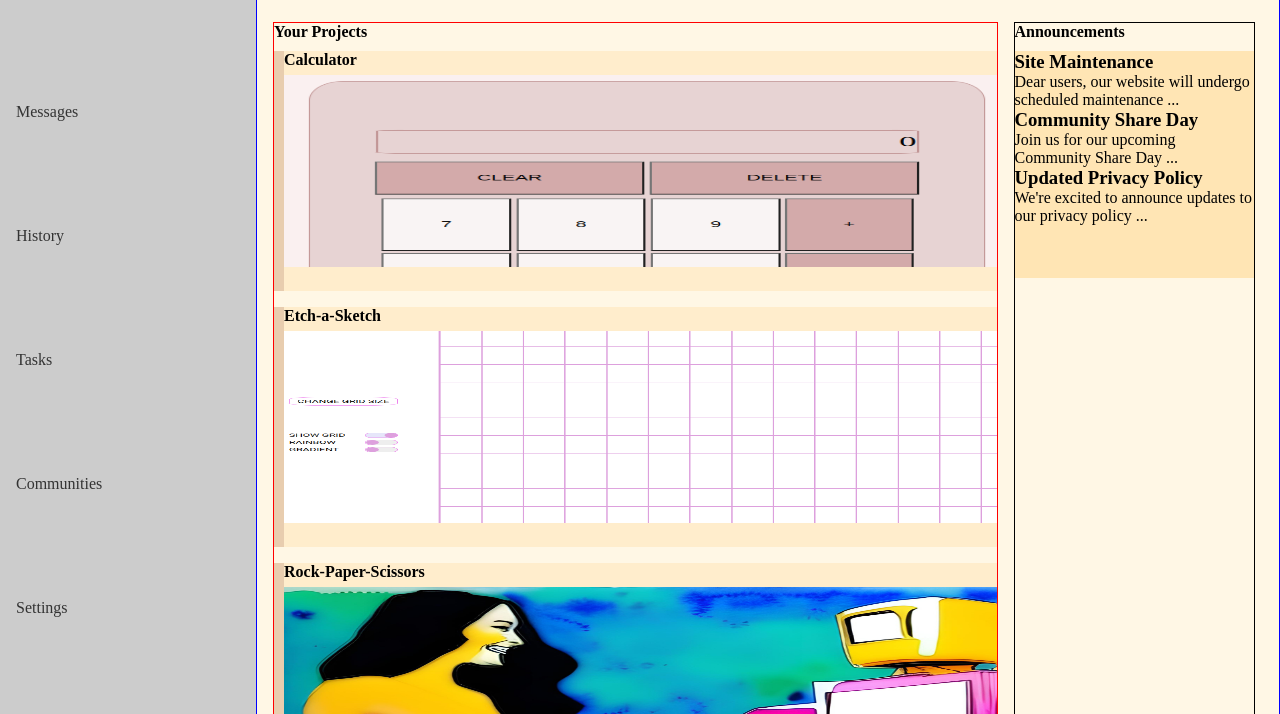
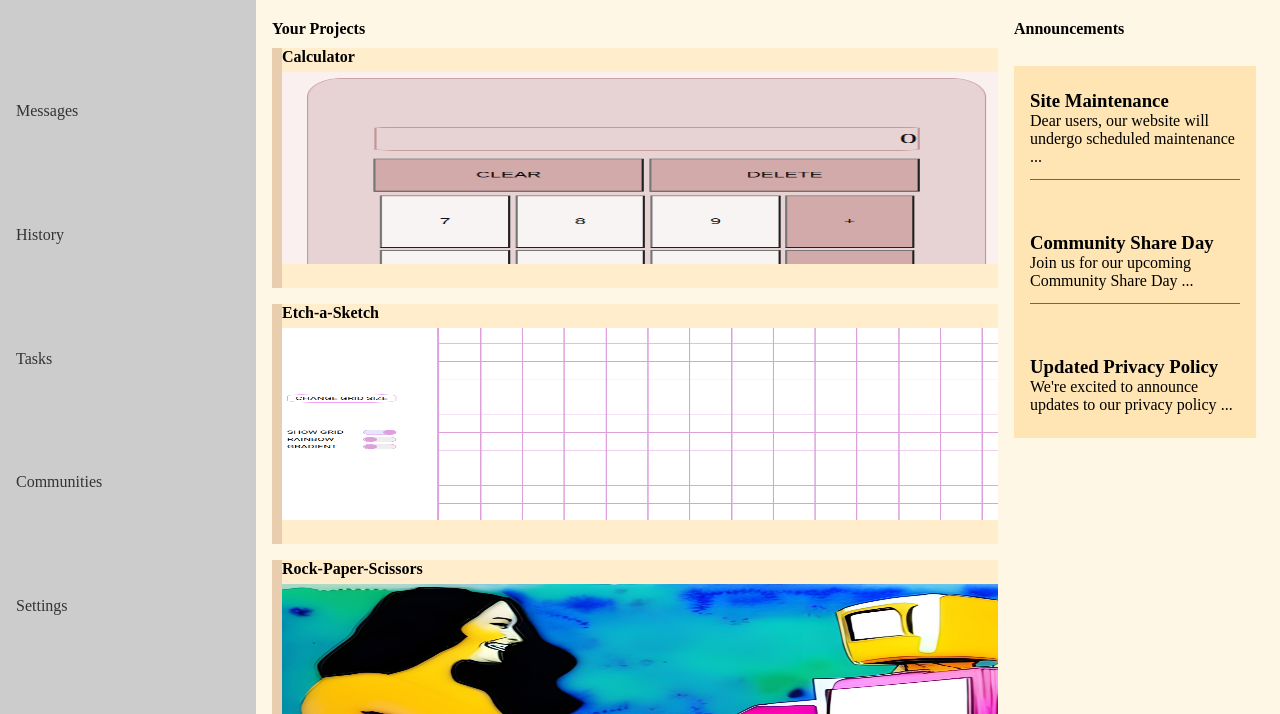
Before and after one commit to Elizabeth-GitHub/admin-dasboard, a plain HTML site: page index.html in a window 1280 px wide. Shown: the part 374-1088 px from the top of the page. Drawn offline with Linux system fonts and the light colour scheme.

Commit message:
Add dividers between announcements

```diff
--- a/index.html
+++ b/index.html
@@ -78,7 +78,7 @@
                         <div id="announcements-container" class="container">
                             <h2 class="bold-text">Announcements</h2>
                             <div id="announcementscontent-container" class="container">
-                                <ul>
+                                <ul id="announcements-list">
                                     <li>
                                         <h3>Site Maintenance</h3>
                                         <p>Dear users, our website will undergo scheduled maintenance
--- a/style.css
+++ b/style.css
@@ -52,11 +52,6 @@ a:visited {
     color: inherit;
 }
 
-p, span {
-    margin: 0;
-    padding: 0;
-}
-
 .container {
     display: grid;
 }
@@ -85,6 +80,23 @@ p, span {
     background-size: 100% 80%;
     background-position: center top 3vh;
     cursor: pointer;
+}
+
+.ellipsis-content,
+.ellipsis-toggle input {
+  display: none;
+}
+
+.ellipsis-toggle {
+  cursor: pointer;
+}
+
+
+.ellipsis-toggle input:checked + .ellipsis {
+  display: none;
+}
+.ellipsis-toggle input:checked ~ .ellipsis-content {
+  display: inline;
 }
 
 .footer-link, .footer-link:visited {
@@ -137,7 +149,6 @@ p, span {
     background-repeat: no-repeat;
     background-size: 20% 20%;
     position: absolute;
-    border: 2px magenta solid;
 }
 
 #right-container {
@@ -262,7 +273,6 @@ p, span {
     padding-right: 3vh;
     justify-content: space-between;
     align-items: baseline;
-    border: 1px solid blue;
 }
 
 #maincontentright-container {
@@ -270,7 +280,6 @@ p, span {
     grid-column: 2;
     grid-template-rows: 1fr 1fr;
     align-items: flex-start;
-    border: 1px solid black;
     height: 98%;
 }
 
@@ -279,7 +288,6 @@ p, span {
     grid-column: 1;
     grid-template-rows: 19fr 1fr;
     height: 98%;
-    border: 1px solid red;
 }
 
 #projects-container {
@@ -300,23 +308,6 @@ p, span {
     background-color: var(--blanchedalmond);
     border-left: 10px solid var(--peachsnow);
     height: 30vh;
-}
-
-.ellipsis-content,
-.ellipsis-toggle input {
-  display: none;
-}
-
-.ellipsis-toggle {
-  cursor: pointer;
-}
-
-
-.ellipsis-toggle input:checked + .ellipsis {
-  display: none;
-}
-.ellipsis-toggle input:checked ~ .ellipsis-content {
-  display: inline;
 }
 
 #calculator {
@@ -356,6 +347,24 @@ p, span {
     grid-template-rows: 1fr 8fr;
 }
 
+#announcements-list li {
+    padding-left: 2vh;
+    padding-right: 2vh;
+    padding-top: 3vh;
+    padding-bottom: 3vh;
+}
+
+#announcements-list li:not(:last-child):after{
+    content: '';
+    display: inline-block;
+    height: 1px;
+    width: 100%;
+    margin-top: 1.5vh;
+    background: var(--softgray);
+}
+
+
+
 #trending-container {
     margin-top: auto;
     grid-row: 2;
@@ -378,7 +387,6 @@ p, span {
     margin-top: auto;
     margin-bottom: 1vh;
     font-size: smaller;
-    border: 1px solid green;
 }
 
 #footer p {
```
